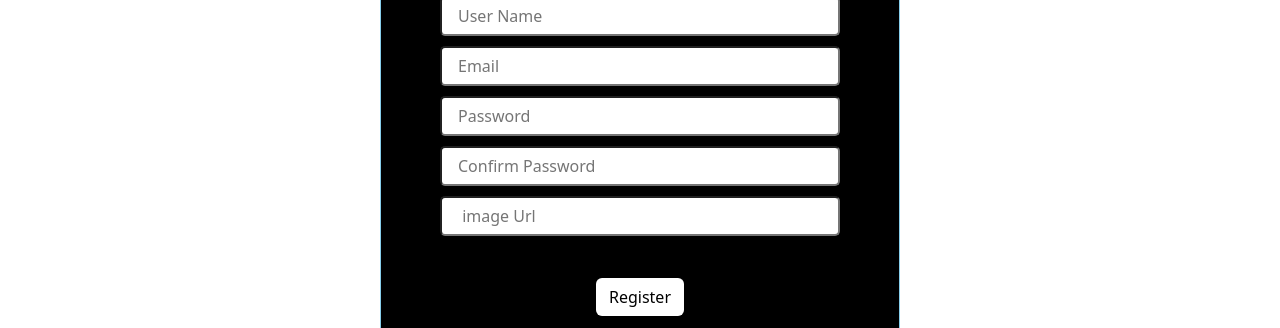
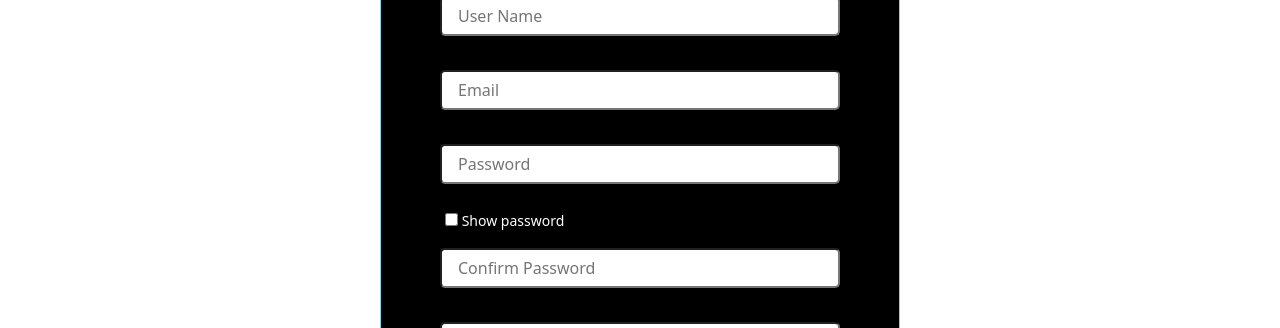
Before and after one commit to Masrafi404/chef-recipe-client, a React (Vite) app: page /signUp in a window 1280 px wide. Shown: the part 472-800 px from the top of the page. Built offline with nearby package versions, Linux system fonts and the light colour scheme; no server answers.

Commit message:
show password

```diff
--- a/src/Components/User/Login/Login.jsx
+++ b/src/Components/User/Login/Login.jsx
@@ -6,6 +6,7 @@ const Login = () => {
     const navigate = useNavigate()
     const { logInUser, googleSignIn, githubSignIn } = useContext(AuthContext)
     const [error, setError] = useState('')
+    const [show, setShow] = useState(false)
     const loginSubmitHandler = (e) => {
         e.preventDefault()
         const email = e.target.email.value;
@@ -44,16 +45,26 @@ const Login = () => {
     }
     return (
         <div className='mt-5'>
-            <div className='body text-center signup-container'>
+            <div className='body signup-container'>
                 <form onSubmit={loginSubmitHandler} className="signup-header">
-                    <h4 className=' mt-5 mb-3 text-white'>Please Login</h4>
-                    <input name='email' className='input-field ps-3' type="email" placeholder='Email' required /><br />
-                    <input name='password' className='input-field ps-3' type="password" placeholder='Password' required /><br />
+                    <h4 className=' mt-5 mb-3 text-white text-center'>Please Login</h4>
+                    <div className="text-center">
+                        <input name='email' className='input-field ps-3' type="email" placeholder='Email' required /></div><br />
+                    <div className="text-center mb-0">
+                        <input name='password' className='input-field ps-3 mb-0' type={show ? "text" : "password"} placeholder='Password' required /></div><br />
+                    <p className='mt-0 ms-5'>
+                        <small className='text-white'>
+                            {show ? <span className='ms-3'><input onClick={() => setShow(!show)} type="checkbox" name="" id="" /> Hide Password</span>
+                                : <span className='ms-3'><input onClick={() => setShow(!show)} type="checkbox" name="" id="" /> Show password</span>}
+                        </small>
+                    </p>
                     {
-                        error && <small className='text-white'>{error}</small>
+                        error && <p className='ms-4 m-0'> <small className='text-white ms-5'>{error}</small></p>
                     } <br />
                     <span>
-                        <input className='btn bg-white text-black mb-5' type="submit" value="Login" />
+                        <div className="text-center">
+                            <input className='btn bg-white text-black mb-5 mt-3' type="submit" value="Login" />
+                        </div>
                         <div onClick={googleSignin} className='btn d-flex bg-white align-items-center signUpGoogle mx-auto'>
                             <img className='sign ' src="https://cdn-icons-png.flaticon.com/512/2504/2504739.png" alt="" />
                             <strong>Sign in with Google</strong>
--- a/src/Components/User/SignUp/SignUp.css
+++ b/src/Components/User/SignUp/SignUp.css
@@ -15,6 +15,12 @@
     width: 400px;
     height: 40px;
     margin-bottom: 10px;
+    border-radius: 5px;
+}
+
+.input-field-pass {
+    width: 400px;
+    height: 40px;
     border-radius: 5px;
 }
 
--- a/src/Components/User/SignUp/SignUp.jsx
+++ b/src/Components/User/SignUp/SignUp.jsx
@@ -7,6 +7,7 @@ const SignUp = () => {
     const navigate = useNavigate()
     const [error, setError] = useState('')
     const [errorSign, setErrorSign] = useState('')
+    const [show, setShow] = useState(false)
     const { createUser, googleSignUp, githubSignUp } = useContext(AuthContext)
     const signUpSubmitHandler = (e) => {
         e.preventDefault()
@@ -73,19 +74,32 @@ const SignUp = () => {
     }
     return (
         <div className="body">
-            <div className='mt-5 text-center signup-container'>
+            <div className='mt-5 signup-container'>
                 <form onSubmit={signUpSubmitHandler} className="signup-header">
-                    <h4 className=' mt-5 mb-3 text-white'>Please Register</h4>
-                    <input name='name' className='input-field ps-3' type="text" placeholder='User Name' required /><br />
-                    <input name='email' className='input-field ps-3' type="email" placeholder='Email' required /><br />
-                    <input name='password' className='input-field ps-3' type="password" placeholder='Password' required /><br />
-
-                    <input name='confirmPassword' className='input-field ps-3' type="password" placeholder='Confirm Password' required /><br />
-                    <input name='image' className='input-field ps-3' type="text" placeholder=' image Url' required /> <br />
+                    <h4 className=' mt-5 mb-3 text-white text-center'>Please Register</h4>
+                    <div className="text-center">
+                        <input name='name' className='input-field ps-3' type="text" placeholder='User Name' required /></div><br />
+                    <div className="text-center">
+                        <input name='email' className='input-field ps-3' type="email" placeholder='Email' required /></div><br />
+                    <div className="text-center">
+                        <input name='password' className='input-field-pass ps-3 mb-0' type={show ? "text" : "password"} placeholder='Password' required /></div><br />
+                    <p className='mt-0 ms-5'>
+                        <small className='text-white'>
+                            {show ?
+                                <span className='ms-3'><input onClick={() => setShow(!show)} type="checkbox" name="" id="" /> Hide Password</span> :
+                                <span className='ms-3'><input onClick={() => setShow(!show)} type="checkbox" name="" id="" /> Show password</span>}
+                        </small>
+                    </p>
+                    <div className="text-center">
+                        <input name='confirmPassword' className='input-field ps-3' type={show ? "text" : "password"} placeholder='Confirm Password' required /></div><br />
+                    <div className="text-center">
+                        <input name='image' className='input-field ps-3' type="text" placeholder=' image Url' required /></div> <br />
                     {
                         error && <small className='text-white'>{error}</small>
                     } <br />
-                    <input className='btn bg-white text-black mb-4 mt-2' type="submit" value="Register" /> <br />
+                    <div className="text-center">
+                        <input className='btn bg-white text-black mb-4 mt-2' type="submit" value="Register" />
+                    </div><br />
                     {
                         errorSign && <small className='text-white'>{errorSign}</small>
                     }
```
